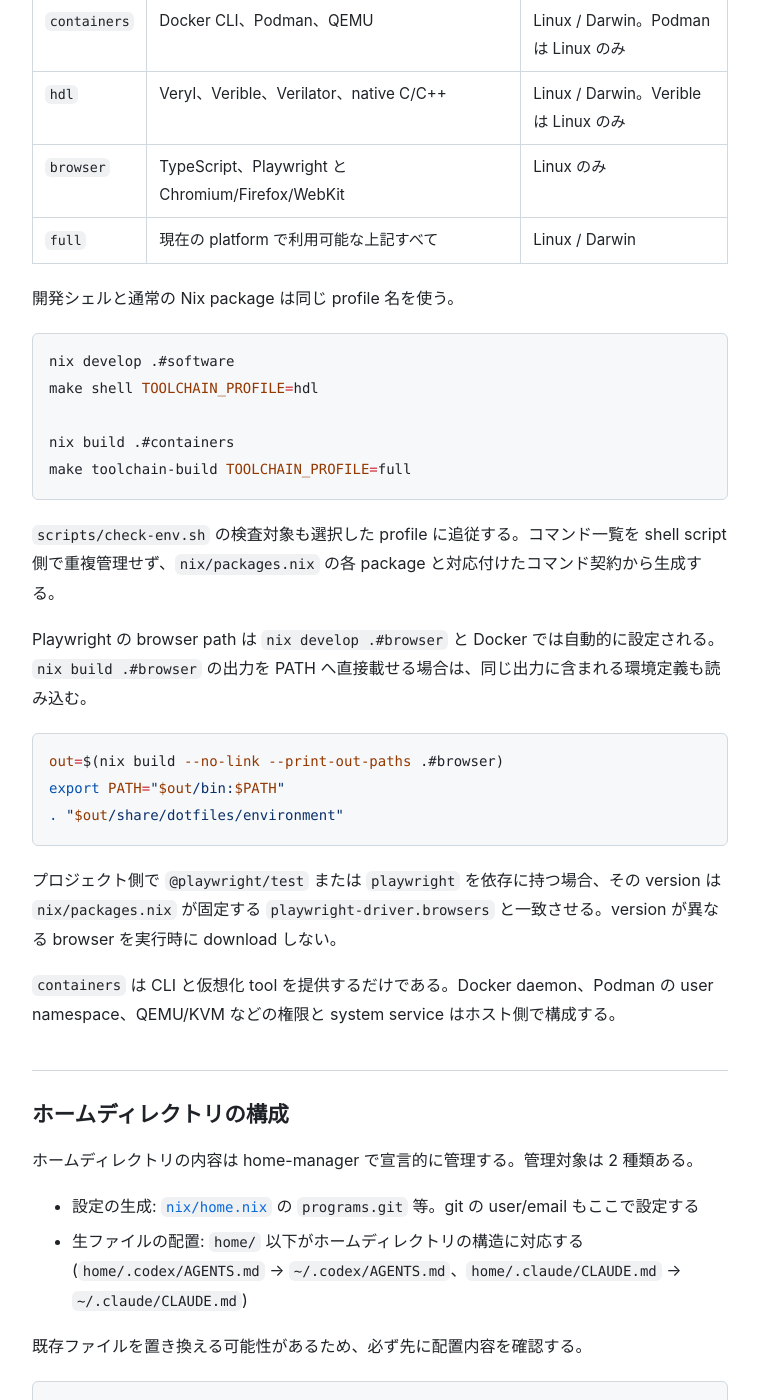
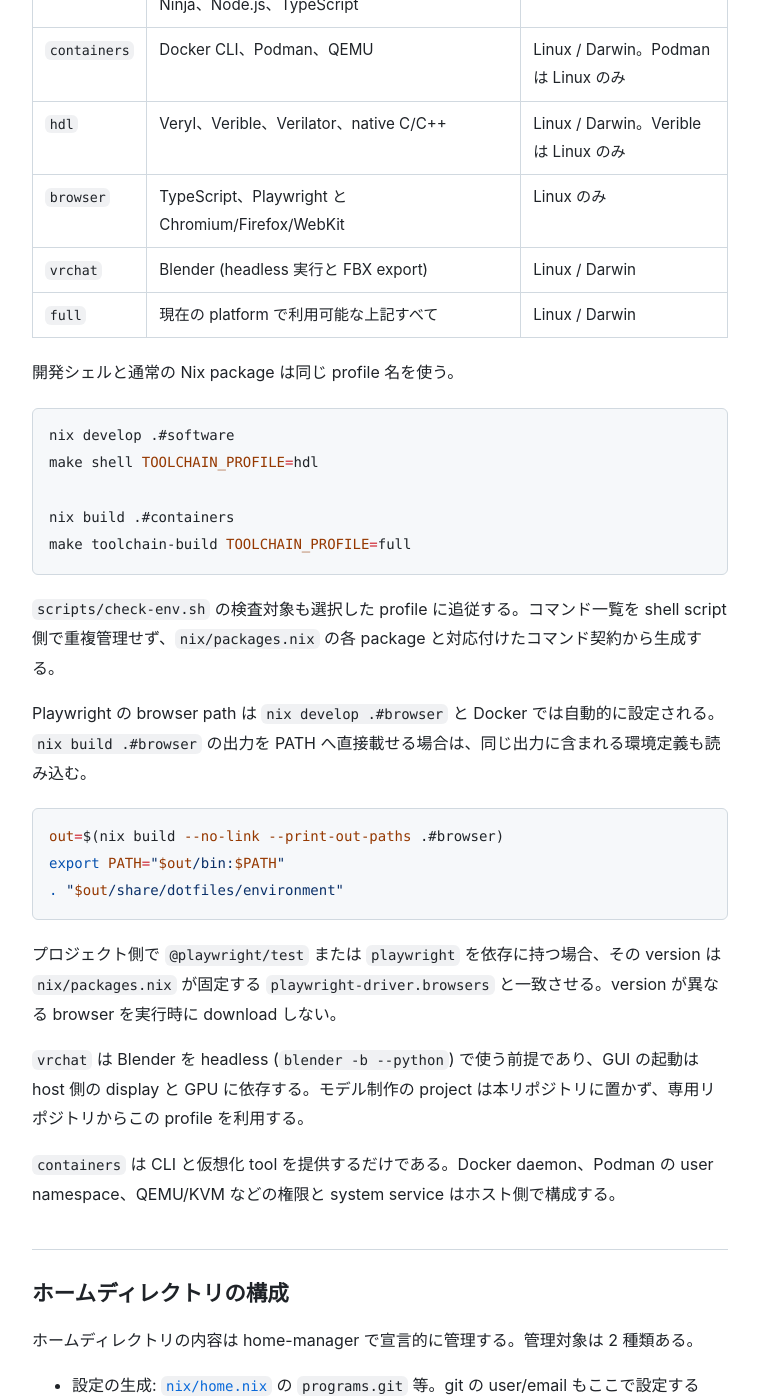
Before and after one commit to sabas0ba/dotfiles, a Jekyll site: the page built from docs/usage.md, in a window 1280 px wide and 1400 px high, scrolled down 1038 px. Shown: the whole window, without its empty margins (260-1019 px from the left). Built offline with Jekyll 4.4.1, drawn with Linux system fonts in a browser that asks for light colours; our own code applies the rules of GitHub Pages for plain Markdown files; some of the changed text lies outside the part shown.

Commit message:
feat(nix): vrchat profile に Blender を追加する
Blender を headless で使う 3D モデル制作向けの profile を追加する。closure が
大きい (約 3.7 GiB) ため cg group として vrchat と full にだけ含める。

Co-Authored-By: Claude Fable 5.1 <noreply@anthropic.com>
Claude-Session: https://claude.ai/code/session_0117eZjpfcpebSadMhYgCsfy

````diff
--- a/docs/usage.md
+++ b/docs/usage.md
@@ -18,7 +18,7 @@ make shell         # 開発シェルに入る (direnv 未使用時)
 
 ## Toolchain profile
 
-既定の `nix develop` と direnv は、dotfiles の保守に必要な `default` profile だけを導入する。容量の大きいコンパイラ、コンテナ、HDL、browser は用途別 profile を明示して取得する。
+既定の `nix develop` と direnv は、dotfiles の保守に必要な `default` profile だけを導入する。容量の大きいコンパイラ、コンテナ、HDL、browser、Blender は用途別 profile を明示して取得する。
 
 | Profile | 主な内容 | 対応 platform |
 | --- | --- | --- |
@@ -27,6 +27,7 @@ make shell         # 開発シェルに入る (direnv 未使用時)
 | `containers` | Docker CLI、Podman、QEMU | Linux / Darwin。Podman は Linux のみ |
 | `hdl` | Veryl、Verible、Verilator、native C/C++ | Linux / Darwin。Verible は Linux のみ |
 | `browser` | TypeScript、Playwright と Chromium/Firefox/WebKit | Linux のみ |
+| `vrchat` | Blender (headless 実行と FBX export) | Linux / Darwin |
 | `full` | 現在の platform で利用可能な上記すべて | Linux / Darwin |
 
 開発シェルと通常の Nix package は同じ profile 名を使う。
@@ -50,6 +51,8 @@ export PATH="$out/bin:$PATH"
 ```
 
 プロジェクト側で `@playwright/test` または `playwright` を依存に持つ場合、その version は `nix/packages.nix` が固定する `playwright-driver.browsers` と一致させる。version が異なる browser を実行時に download しない。
+
+`vrchat` は Blender を headless (`blender -b --python`) で使う前提であり、GUI の起動は host 側の display と GPU に依存する。モデル制作の project は本リポジトリに置かず、専用リポジトリからこの profile を利用する。
 
 `containers` は CLI と仮想化 tool を提供するだけである。Docker daemon、Podman の user namespace、QEMU/KVM などの権限と system service はホスト側で構成する。
 
````
Also changed, not shown: 1 other file.
